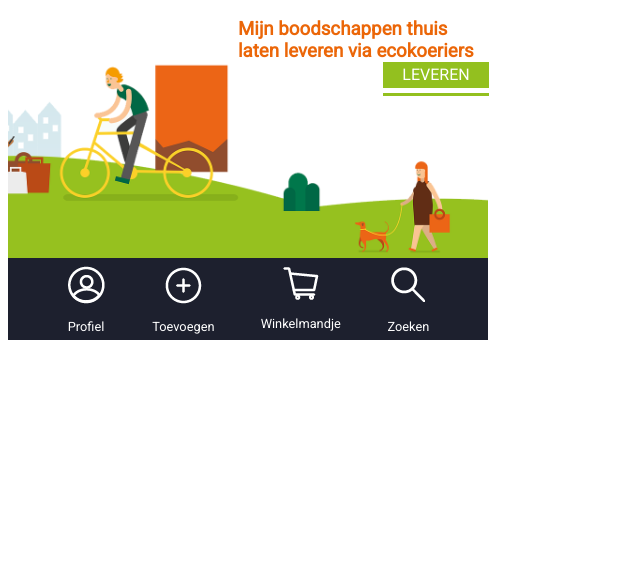
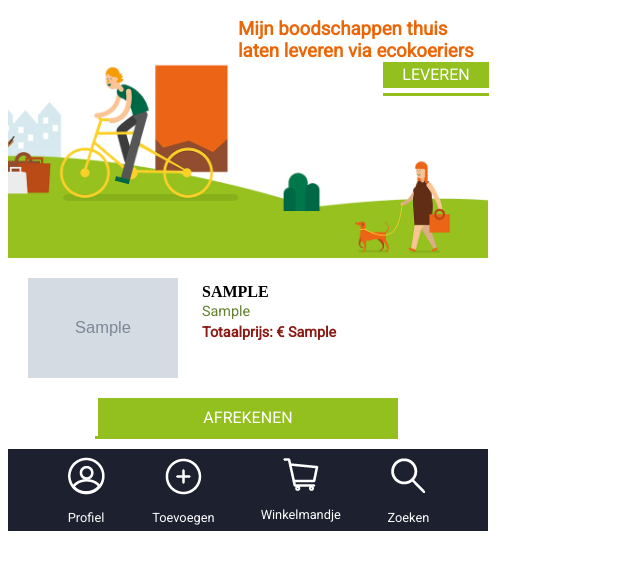
Before and after one commit to lisalepaige/EcoFlavor, a PHP site: page /winkelmandje.php in a window 1280 px wide. Shown: the part 131-701 px from the top of the page, without its empty margins (0-640 px from the left). Run offline with PHP 8.4, Linux system fonts and the light colour scheme; tables that the repository leaves empty or names only in its code hold one stand-in row (values such as "Sample post"); grey boxes marked "Sample" are stand-in pictures; data that the repository does not hold is empty; some libraries are stand-ins or nearby versions.

Commit message:
winkelmandje.php

```diff
--- a/classes/User.class.php
+++ b/classes/User.class.php
@@ -47,5 +47,21 @@ include_once('Db.class.php');
                 return $result;
         }
 
+        public static function getWinkelmandje()
+        {
+            $conn = Db::getInstance();
+            $statement = $conn->prepare("SELECT * FROM product, handelaar, producthandelaar, winkelmandje
+            WHERE producthandelaar.handelaar_id = handelaar.id
+            AND producthandelaar.product_id = product.id
+            AND winkelmandje.product_id = product.id
+            AND winkelmandje.handelaar_id = handelaar.id");
+
+            $statement->execute();
+
+            $winkelmand = $statement->fetchAll(PDO::FETCH_ASSOC);
+
+            return $winkelmand;
+        }
+
     }
 ?>
--- a/css/style.css
+++ b/css/style.css
@@ -717,3 +717,25 @@ padding-bottom: 18px;
 {
     padding-left: 315px;
 }
+
+/* winkelmand.php */
+
+.winkelmand
+{
+    margin: 20px;
+}
+
+.winkelmand__img
+{
+    margin-right: 20px;
+}
+
+.winkelmand__grid
+{
+    margin-left: 20px;
+}
+
+.winkelmand__list
+{
+    grid-template-columns: 35% 60% ;
+}
--- a/detail.php
+++ b/detail.php
@@ -1,6 +1,7 @@
 <?php
-    include_once("classes/Product.class.php");
-    include_once("classes/Handelaar.class.php");
+    spl_autoload_register(function($class) {
+        include_once("classes/" . $class . ".class.php");
+    });
 
     $id = $_GET['id'];
 
--- a/index.php
+++ b/index.php
@@ -1,5 +1,8 @@
 <?php
-    include_once("classes/Product.class.php");
+
+  spl_autoload_register(function($class) {
+    include_once("classes/" . $class . ".class.php");
+});
 
     if ( isset($_GET['search']) ){
         $search = $_GET['search'];
--- a/search.php
+++ b/search.php
@@ -1,7 +1,8 @@
 <?php
 
-include_once("classes/Product.class.php");
-include_once("classes/Handelaar.class.php");
+spl_autoload_register(function($class) {
+    include_once("classes/" . $class . ".class.php");
+});
 
 $verification = Handelaar::Verification();
 
--- a/winkelmandje.php
+++ b/winkelmandje.php
@@ -1,4 +1,12 @@
-<!DOCTYPE html>
+<?php
+
+spl_autoload_register(function($class) {
+    include_once("classes/" . $class . ".class.php");
+});
+
+$winkelmand = User::getWinkelmandje();
+
+?><!DOCTYPE html>
 <?php include_once("head.inc.php"); ?>
 <body>
 
@@ -17,27 +25,27 @@
        </div>
 </div>
 
-<main class="">
+<main class="winkelmand">
 
-        <?php foreach($found as $f): ?>
+        <?php foreach($winkelmand as $w): ?>
 
-        <div class="searchP__list">
-            <img src="images/<?php echo $f['product_img']; ?>" alt="product" class="searchP__img" >
-            <div class="searchP__grid">
-                <h4 class="searchP__pnaam" data-groep="<?php echo $f['groep_naam']; ?>"><?php echo $f['product_naam']; ?></h4>
-                <p class="searchP__hnaam" data-id="<?php echo $f['handelaar_id']; ?>"><?php echo $f['handelaar_naam']; ?>
-                <?php if ($f['verificatie'] == 1): ?>
+        <div class="searchP__list winkelmand__list">
+            <img src="images/<?php echo $w['product_img']; ?>" alt="product" class="searchP__img winkelmand__img" >
+            <div class="searchP__grid winkelmand__grid">
+                <h4 class="searchP__pnaam" data-groep="<?php echo $w['groep_naam']; ?>"><?php echo $w['product_naam']; ?></h4>
+                <p class="searchP__hnaam" data-id="<?php echo $w['handelaar_id']; ?>"><?php echo $w['handelaar_naam']; ?>
+                <?php if ($w['verificatie'] == 1): ?>
                     <img src="images/verificatie.png" alt="verificatie" class="searchP__v"></p>
                 <?php endif; ?>
-                <p class="searchP__afstand"><?php echo $calculateDis; ?></p>
-                <p class="searchP__prijs">€ <?php echo $f['product_prijs']; ?></p>
+                <p class="searchP__prijs">Totaalprijs: € <?php echo $w['totaalprijs']; ?></p>
 
-            </div>
-            <a href="#" class="btn afrekenen">Afrekenen<span class="border"></span></a>
-        </div>
         <?php endforeach; ?>
 
     </main>
+
+    </div>
+            <a href="#" class="btn--bestelling afrekenen">Afrekenen<span class="border"></span></a>
+    </div>
 
    <?php include_once("nav.inc.php"); ?>
    <script src="https://ajax.googleapis.com/ajax/libs/jquery/3.2.1/jquery.min.js"></script>
```
Also changed, not shown: bestelling.php (+4 -3 lines).
